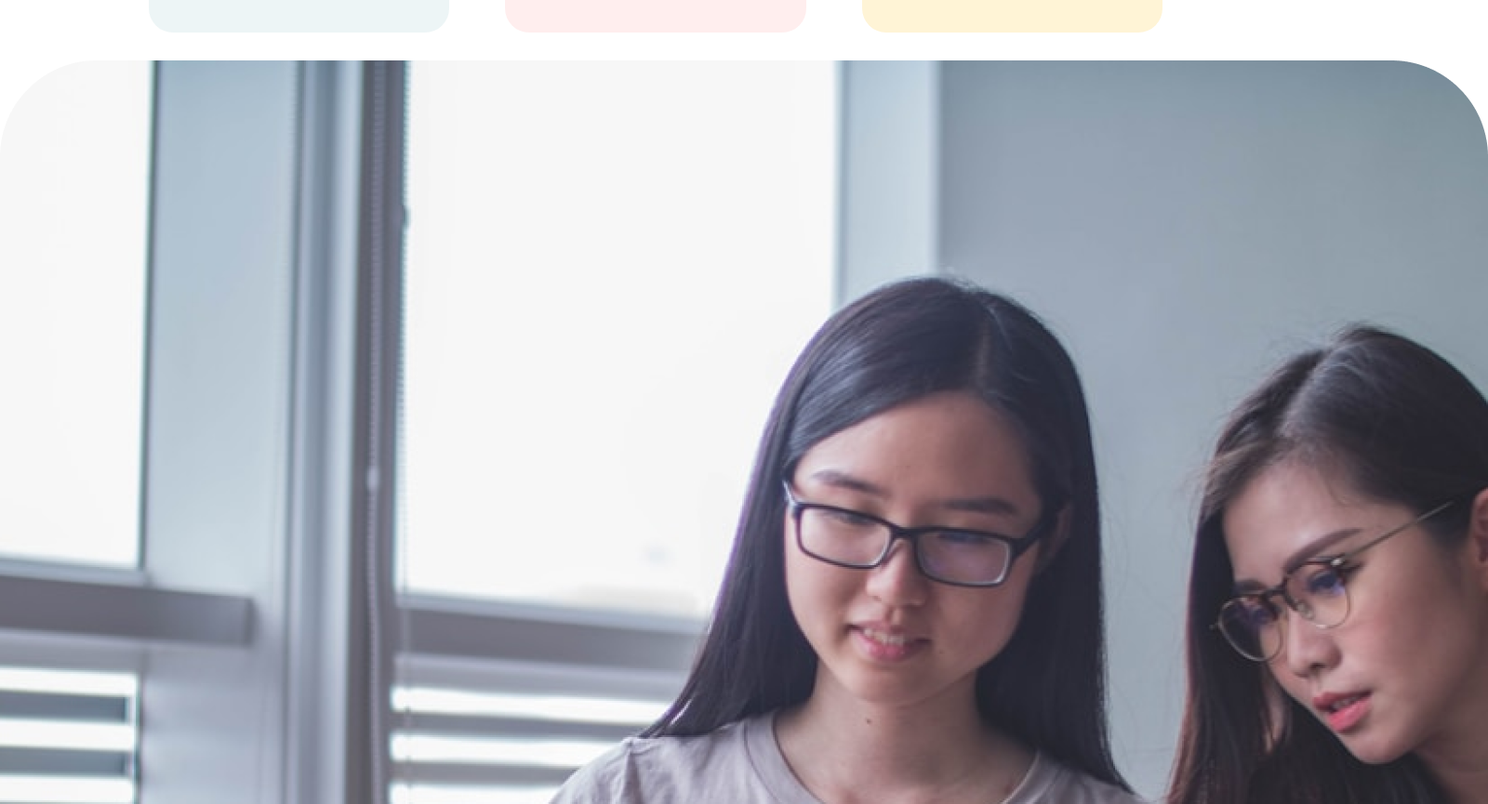
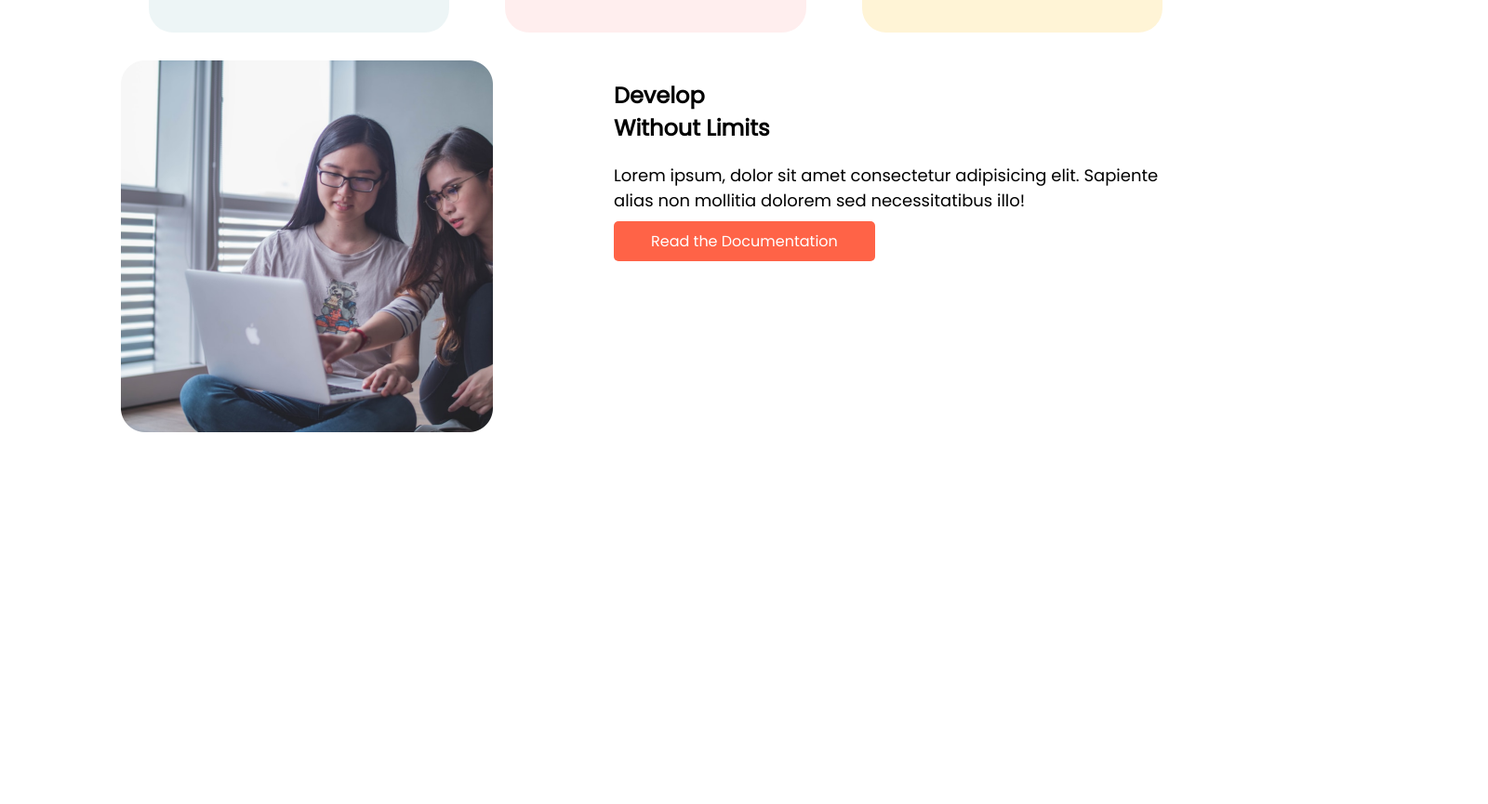
Before and after one commit to Jorjius/assignment_one, a plain HTML site: page index.html in a window 1280 px wide. Shown: the part 1310-2175 px from the top of the page at 93% size, 1600 px wide, since content can reach past the window. After the commit the page ends 1782 px from the top, so only its background shows below. Drawn offline with Linux system fonts and the light colour scheme.

Commit message:
developerpart

```diff
--- a/style.css
+++ b/style.css
@@ -78,3 +78,21 @@ p{
   .slide_margin{
       margin: 30px;
   }
+  /* developer */
+  .develpolimits{
+      display: flex;
+      margin-left: 130px;
+  }
+  .develpolimits{
+      background-image: url(images/shapes/shape-1.png);
+      background-size: 200px;
+      background-repeat: no-repeat;
+      background-position-x: 0px;
+      background-position-y: 0px;
+  }
+  .codingimage img{
+      width: 400px;
+  }
+  .develop{
+      padding-left: 130px;
+  }
```
